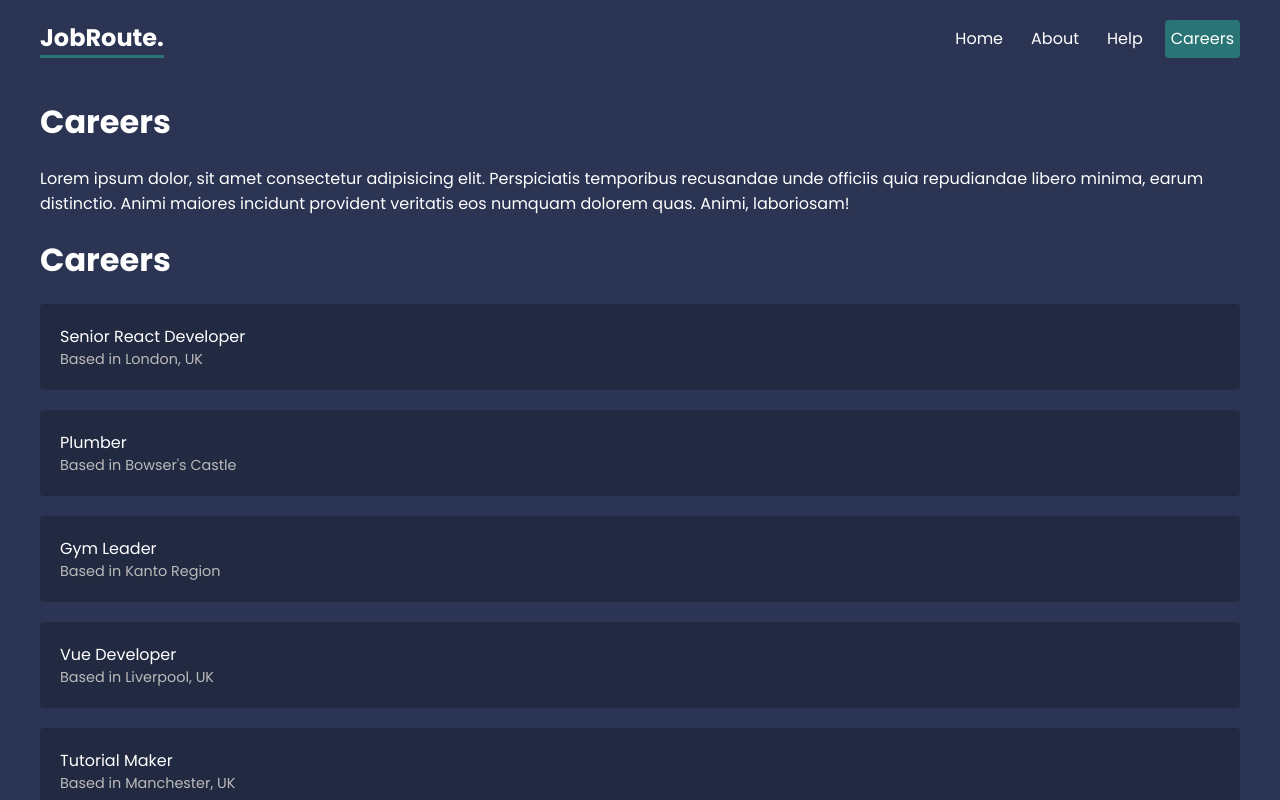
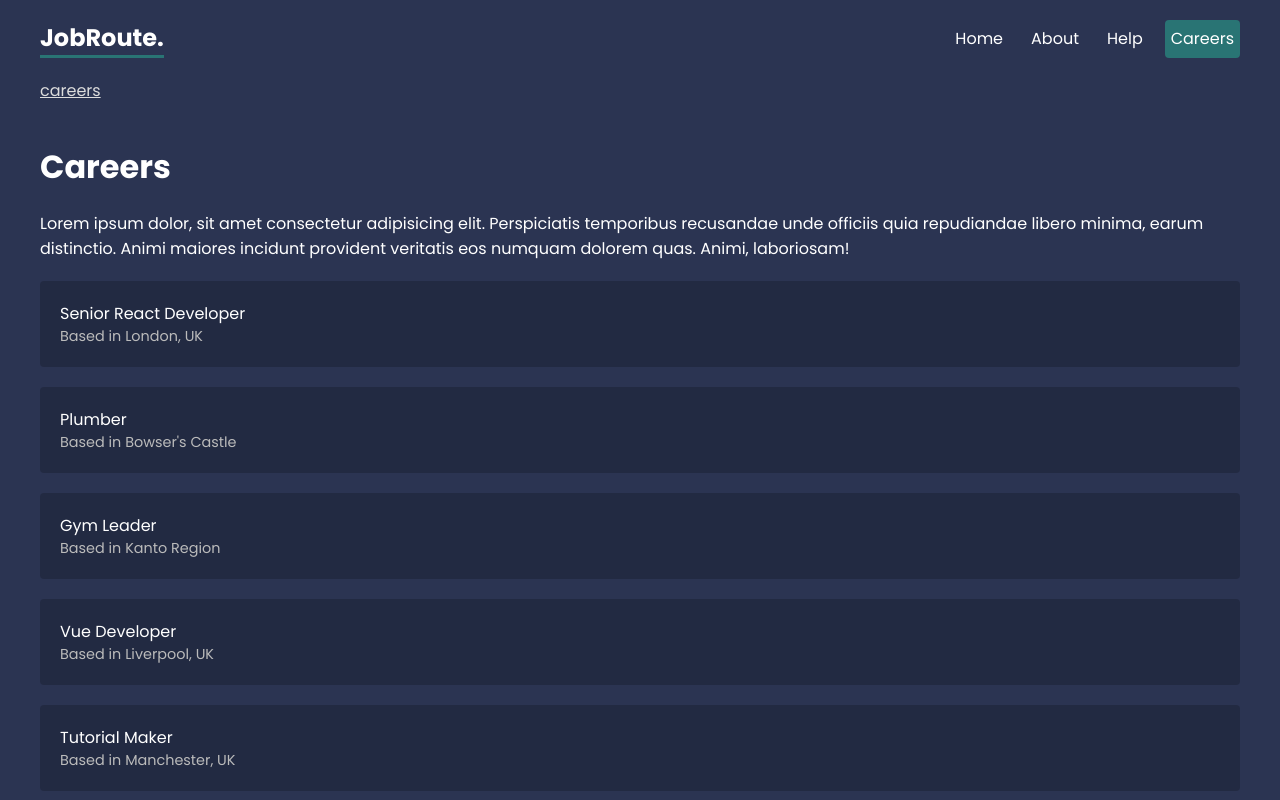
Before and after one commit to TechAtikiN/JobRoute, a React (Create React App) app: page /careers in a window 1280 px wide. Shown: the top 800 px of the page. Built offline with nearby package versions, Linux system fonts and the light colour scheme; data requests are answered from the project's data file.

Commit message:
feat: added breadcrumbs

```diff
--- a/src/App.jsx
+++ b/src/App.jsx
@@ -1,7 +1,8 @@
 import { Route, RouterProvider, createBrowserRouter, createRoutesFromElements } from 'react-router-dom'
-import { Home, About, FAQ, Contact, NotFound, Careers } from './pages'
+import { Home, About, FAQ, Contact, NotFound, Careers, CareerDetail, CareersError } from './pages'
 import { RootLayout, HelpLayout, CareersLayout } from './layouts'
 import { careersLoader } from './pages/careers/Careers'
+import { careerDetailsLoader } from './pages/careers/CareerDetails'
 
 const router = createBrowserRouter(
   createRoutesFromElements(
@@ -14,11 +15,17 @@ const router = createBrowserRouter(
         <Route path='contact' element={<Contact />} />
       </Route>
 
-      <Route path='careers' element={<CareersLayout />}>
+      <Route path='careers' element={<CareersLayout />} errorElement={<CareersError />}>
         <Route
           index
           element={<Careers />}
           loader={careersLoader}
+
+        />
+        <Route path=':id'
+          element={<CareerDetail />}
+          loader={careerDetailsLoader}
+
         />
       </Route>
 
--- /dev/null
+++ b/src/components/Breadcrumbs.jsx
@@ -0,0 +1,25 @@
+import { Link, useLocation } from 'react-router-dom'
+
+const BreadCrumb = () => {
+  const location = useLocation()
+
+  let currentLink = ''
+  const crumbs = location.pathname.split('/')
+    .filter(crumb => crumb !== '')
+    .map(crumb => {
+      currentLink += `/${crumb}`
+      return (
+        <div className='crumb' key='crumn'>
+          <Link to={currentLink}>{crumb}</Link>
+        </div>
+      )
+    })
+
+  return (
+    <div className='breadcrumbs'>
+      {crumbs}
+    </div>
+  )
+}
+
+export default BreadCrumb
--- a/src/index.css
+++ b/src/index.css
@@ -127,6 +127,30 @@ form label span {
 }
 
 /* careers details */
+.career-details {
+  background: rgba(0,0,0,0.2);
+  padding: 20px;
+  border-radius: 4px;
+  margin: 20px 0;
+}
 
 
 /* breadcrumbs */
+.breadcrumbs {
+  max-width: 1200px;
+  margin: 20px auto;
+}
+.breadcrumbs > *{
+  display: inline-block;
+  margin-right: 10px;
+}
+.breadcrumbs .crumb:after {
+  content: '>';
+  margin-left: 10px;
+}
+.breadcrumbs .crumb:last-child:after {
+  display: none;
+}
+.breadcrumbs .crumb a {
+  color: #ddd;
+}
--- a/src/layouts/RootLayout.jsx
+++ b/src/layouts/RootLayout.jsx
@@ -1,4 +1,5 @@
 import { NavLink, Outlet } from 'react-router-dom'
+import BreadCrumb from '../components/Breadcrumbs'
 
 const RootLayout = () => {
   return (
@@ -11,6 +12,7 @@ const RootLayout = () => {
           <NavLink to='/help'>Help</NavLink>
           <NavLink to='/careers'>Careers</NavLink>
         </nav>
+        <BreadCrumb />
       </header>
 
       <main>
--- /dev/null
+++ b/src/pages/careers/CareerDetails.jsx
@@ -0,0 +1,29 @@
+import { useLoaderData, useParams } from 'react-router-dom'
+
+const CareerDetails = () => {
+  const career = useLoaderData()
+
+  return (
+    <div className='career-details'>
+      <h2>Career Details for {career.title}</h2>
+      <p>Starting salary: {career.salary}</p>
+      <p>Location: {career.location}</p>
+      <div className='details'>
+        <p>Lorem ipsum, dolor sit amet consectetur adipisicing elit. Ullam deleniti labore repudiandae consequatur explicabo! Veritatis recusandae eos rerum! Dolorem, perferendis.</p>
+      </div>
+    </div>
+  )
+}
+
+export default CareerDetails
+
+export const careerDetailsLoader = async ({ params }) => {
+  const { id } = params
+  const res = await fetch(`http://localhost:4000/careers/${id}`)
+
+  if (!res.ok) {
+    throw new Error('Could not found details for career')
+  }
+
+  return res.json()
+}
--- a/src/pages/careers/Careers.jsx
+++ b/src/pages/careers/Careers.jsx
@@ -5,9 +5,8 @@ const Careers = () => {
   console.log(careers)
   return (
     <div className='careers'>
-      <h1>Careers</h1>
       {careers.map((career) => (
-        <Link to='/' key={career.id}>
+        <Link to={career.id.toString()} key={career.id}>
           <p>{career.title}</p>
           <p>Based in {career.location}</p>
         </Link>
@@ -20,5 +19,10 @@ export default Careers
 
 export const careersLoader = async () => {
   const res = await fetch('http://localhost:4000/careers')
+
+  if (!res.ok) {
+    throw new Error('Could not found details for career')
+  }
+
   return res.json()
 }
--- /dev/null
+++ b/src/pages/careers/CareersError.jsx
@@ -0,0 +1,15 @@
+import { Link, useRouteError } from 'react-router-dom'
+
+const CareersError = () => {
+  const error = useRouteError()
+
+  return (
+    <div className='careers-error'>
+      <h2>Could not find career details</h2>
+      <p>{error.message}</p>
+      <Link to='/'>Back to Home Page</Link>
+    </div>
+  )
+}
+
+export default CareersError
--- a/src/pages/index.js
+++ b/src/pages/index.js
@@ -7,3 +7,5 @@ export { default as Contact } from './help/Contact'
 export { default as NotFound } from './NotFound'
 
 export { default as Careers } from './careers/Careers'
+export { default as CareerDetail } from './careers/CareerDetails'
+export { default as CareersError } from './careers/CareersError'
```
Also changed, not shown: db-1685028590174.json (deleted, +0 -46 lines).
